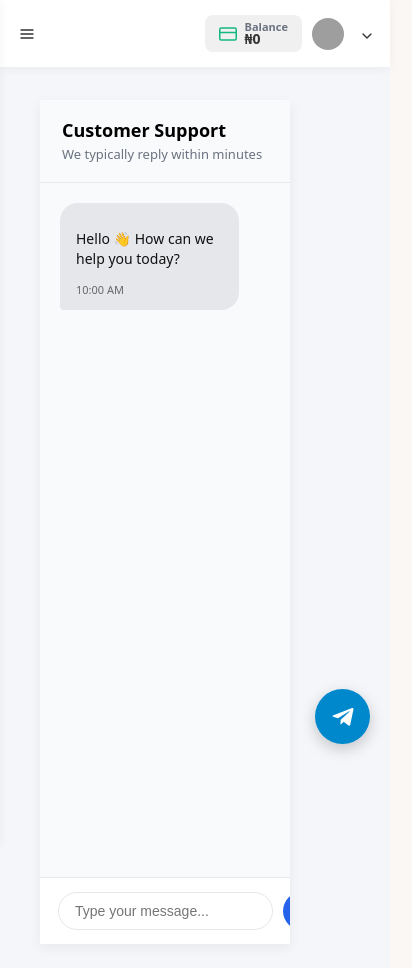
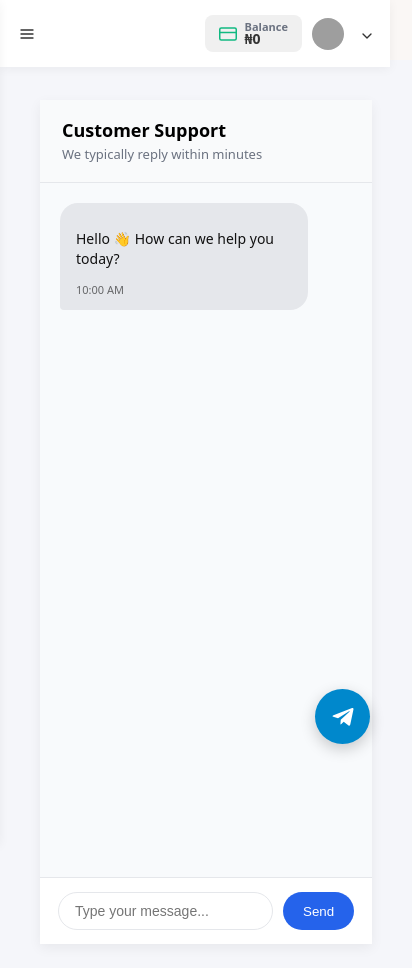
Before and after one commit to ay30bg/realsms, a React (Create React App) app: page /support in a window 390 px wide. Shown: the top 968 px of the page, 412 px wide, since content can reach past the window. Built offline with nearby package versions, Linux system fonts and the light colour scheme; no server answers; grey boxes are pictures that could not be loaded.

Commit message:
Update support.css

```diff
--- a/src/styles/support.css
+++ b/src/styles/support.css
@@ -157,7 +157,7 @@
     height: 100vh;
     margin: 0;
     width:100%;
-    max-width: 250px;
+    max-width: 500px;
     border-radius: 0;
   }
   .bubble {
```
